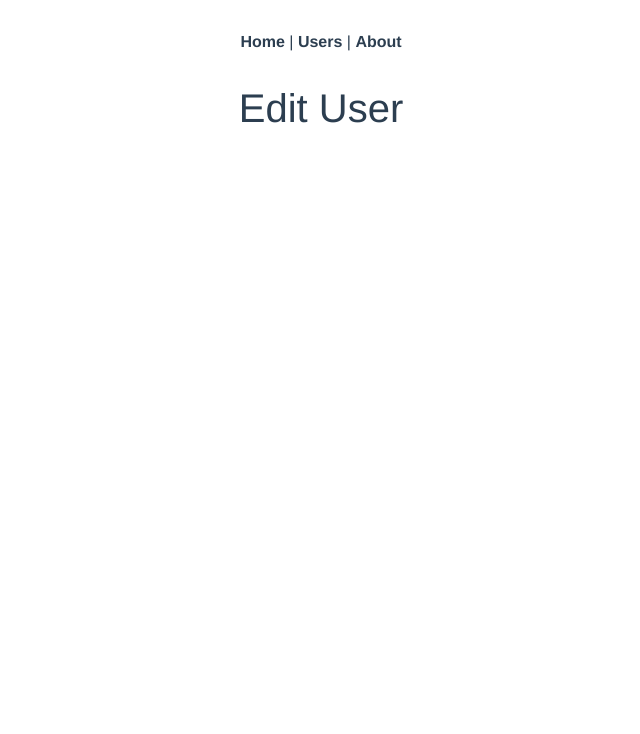
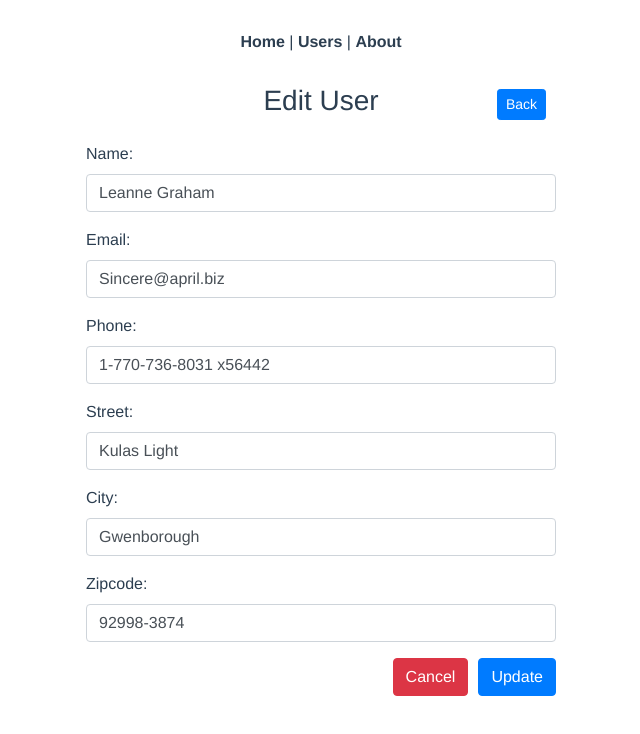
Before and after one commit to pradeeptakhatoi/VueJsPOC, a Vue app: page /edit-user/1 in a window 1280 px wide. Shown: the top 734 px of the page, without its empty margins (319-959 px from the left). Built offline with nearby package versions, Linux system fonts and the light colour scheme; data requests are answered from the project's data file.

Commit message:
CURD application using VueJs completed.

```diff
--- a/src/components/user/AddUser.vue
+++ b/src/components/user/AddUser.vue
@@ -1,16 +1,123 @@
 <template>
-  <div class="hello">
-    <h1>{{ heading }}</h1>
+  <div class="container">
+   <div style="position: relative;">
+      <h3 class="mb-4">{{heading}}</h3>
+      <router-link to="/users" class="btn btn-primary btn-sm" style="position: absolute; top: 5px; right: 10px;">Back</router-link>
+   </div>
+    <form @submit="onSubmit" method="post">
+
+      <p v-if="errors.length">
+        <b>Please correct the following error(s):</b>
+        <ul>
+          <li v-for="(error, index) in errors" :key="index">{{ error }}</li>
+        </ul>
+      </p>
+
+      <div class="form-group">
+        <label for="name">Name:</label>
+        <input type="name" class="form-control" placeholder="Enter name" id="name" v-model="user.name">
+      </div>
+
+      <div class="form-group">
+        <label for="email">Email:</label>
+        <input type="email" class="form-control" placeholder="Enter email" id="email" v-model="user.email">
+      </div>
+
+      <div class="form-group">
+        <label for="phone">Phone:</label>
+        <input type="text" class="form-control" placeholder="Enter phone" id="phone" v-model="user.phone">
+      </div>
+
+      <div class="form-group">
+        <label for="street">Street:</label>
+        <input type="text" class="form-control" placeholder="Enter street" id="street" v-model="user.address.street">
+      </div>
+
+      <div class="form-group">
+        <label for="city">City:</label>
+        <input type="text" class="form-control" placeholder="Enter city" id="city" v-model="user.address.city">
+      </div>
+
+      <div class="form-group">
+        <label for="phone">Zipcode:</label>
+        <input type="text" class="form-control" placeholder="Enter zipcode" id="zipcode" v-model="user.address.zipcode">
+      </div>
+
+      <div class="form-group" style="text-align: right;">
+        <router-link to="/users" class="btn btn-danger" style="margin: 0 10px;">Cancel</router-link>
+        <button type="submit" class="btn btn-primary">Submit</button>
+      </div>
+
+    </form>
   </div>
 </template>
 
 <script>
+import axios from "axios";
+
 export default {
   name: 'AddUser',
-   data: function() {
-        return {
-            heading: "Add New User"
+  data: function() {
+    return {
+        heading: "Add New User",
+        errors: [],
+        user: {
+          name: 'Pradeepta Khatoi',
+          email: null,
+          phone: null,
+          address: {
+            street: null,
+            city: null,
+            zipcode: null
+          }
         }
-    },
+    }
+  },
+  methods:{
+    onSubmit: function (e) {
+      e.preventDefault();
+
+      this.errors = [];
+
+      const {name, email, phone, address} = this.user;
+
+      if (!name) {
+        this.errors.push('Name required.');
+      }
+      if (!email) {
+        this.errors.push('Email required.');
+      }
+      if (!phone) {
+        this.errors.push('Phone required.');
+      }
+      if (!address.street) {
+        this.errors.push('Street required.');
+      }
+      if (!address.city) {
+        this.errors.push('City required.');
+      }
+
+      if (this.errors.length === 0) {
+        axios.post(`http://localhost:3000/users/`, this.user).then((res) => {
+          console.log(res);
+          this.$router.push({ name: 'Users' });
+          alert("New user added successfully!!");
+        }, error => {
+          console.log(error);
+        });
+      }
+
+    }
+  }
 }
 </script>
+
+<style scoped>
+  .container {
+    max-width: 500px;
+  }
+  .form-group label {
+    display: block;
+    text-align: left;
+  }
+</style>
--- a/src/components/user/EditUser.vue
+++ b/src/components/user/EditUser.vue
@@ -1,16 +1,133 @@
 <template>
-  <div class="hello">
-    <h1>{{ heading }}</h1>
+  <div class="container">
+   <div style="position: relative;">
+      <h3 class="mb-4">{{heading}}</h3>
+      <router-link to="/users" class="btn btn-primary btn-sm" style="position: absolute; top: 5px; right: 10px;">Back</router-link>
+   </div>
+    <form @submit="onSubmit" method="post">
+
+      <p v-if="errors.length">
+        <b>Please correct the following error(s):</b>
+        <ul>
+          <li v-for="(error, index) in errors" :key="index">{{ error }}</li>
+        </ul>
+      </p>
+
+      <div class="form-group">
+        <label for="name">Name:</label>
+        <input type="name" class="form-control" placeholder="Enter name" id="name" v-model="user.name">
+      </div>
+
+      <div class="form-group">
+        <label for="email">Email:</label>
+        <input type="email" class="form-control" placeholder="Enter email" id="email" v-model="user.email">
+      </div>
+
+      <div class="form-group">
+        <label for="phone">Phone:</label>
+        <input type="text" class="form-control" placeholder="Enter phone" id="phone" v-model="user.phone">
+      </div>
+
+      <div class="form-group">
+        <label for="street">Street:</label>
+        <input type="text" class="form-control" placeholder="Enter street" id="street" v-model="user.address.street">
+      </div>
+
+      <div class="form-group">
+        <label for="city">City:</label>
+        <input type="text" class="form-control" placeholder="Enter city" id="city" v-model="user.address.city">
+      </div>
+
+      <div class="form-group">
+        <label for="phone">Zipcode:</label>
+        <input type="text" class="form-control" placeholder="Enter zipcode" id="zipcode" v-model="user.address.zipcode">
+      </div>
+
+      <div class="form-group" style="text-align: right;">
+        <router-link to="/users" class="btn btn-danger" style="margin: 0 10px;">Cancel</router-link>
+        <button type="submit" class="btn btn-primary">Update</button>
+      </div>
+
+    </form>
   </div>
 </template>
 
 <script>
+import axios from "axios";
+
 export default {
   name: 'EditUser',
-   data: function() {
-        return {
-            heading: "Edit User"
+  data: function() {
+    return {
+        heading: "Edit User",
+        errors: [],
+        user: {
+          name: null,
+          email: null,
+          phone: null,
+          address: {
+            street: null,
+            city: null,
+            zipcode: null
+          }
         }
-    },
+    }
+  },
+  created: function() {
+    const id = this.$route.params.id;
+    axios
+      .get(`http://localhost:3000/users/${id}`)
+      .then((res) => {
+        this.user = res.data;
+      });
+  },
+  methods:{
+    onSubmit: function (e) {
+      e.preventDefault();
+
+      this.errors = [];
+
+      const {name, email, phone, address} = this.user;
+
+      if (!name) {
+        this.errors.push('Name required.');
+      }
+      if (!email) {
+        this.errors.push('Email required.');
+      }
+      if (!phone) {
+        this.errors.push('Phone required.');
+      }
+      if (!address.street) {
+        this.errors.push('Street required.');
+      }
+      if (!address.city) {
+        this.errors.push('City required.');
+      }
+
+      const {id, ...data} = this.user;
+
+      if (this.errors.length === 0) {
+        axios.put(`http://localhost:3000/users/${id}/`, data).then((res) => {
+          console.log(res);
+          this.$router.push({ name: 'Users' });
+          alert("User Updated  Successfully!!");
+        }, error => {
+          console.log(error);
+        });
+      }
+
+    }
+  }
 }
 </script>
+
+<style scoped>
+  .container {
+    max-width: 500px;
+  }
+  .form-group label {
+    display: block;
+    text-align: left;
+  }
+</style>
--- a/src/components/user/ListUser.vue
+++ b/src/components/user/ListUser.vue
@@ -1,22 +1,27 @@
 <template>
    <div class="container">
-    <h3 class="mb-4">User Listing</h3>
+   <div style="position: relative;">
+      <h3 class="mb-4">User Listing</h3>
+      <router-link to="/add-user" class="btn btn-primary btn-sm" style="position: absolute; top: 5px; right: 10px;">Add New User</router-link>
+   </div>
     <table class="table table-bordered table-striped table-hover">
       <thead>
         <tr>
-          <th scope="col">Id</th>
+          <th scope="col">#</th>
           <th scope="col">Name</th>
           <th scope="col">Email</th>
-          <th scope="col">City</th>
+          <th scope="col">Phone</th>
+          <!--<th scope="col">Address</th>-->
           <th scope="col">Actions</th>
         </tr>
       </thead>
       <tbody v-if="(users && users.length > 0)">
-        <tr v-for="user in users" v-bind:key="user.id">
-          <th scope="row">{{user.id}}</th>
+        <tr v-for="(user, index) in users" v-bind:key="index">
+          <th scope="row">{{index + 1}}</th>
           <td>{{user.name}}</td>
           <td>{{user.email}}</td>
-          <td>{{user.address.city}}</td>
+          <td>{{user.phone}}</td>
+          <!--<td>{{`${user.address.street}, ${user.address.city}, ${user.address.zipcode}`}}</td>-->
           <td>
             <router-link v-bind:to="{ name: 'ViewUser', params: {id: user.id } }" class="btn btn-primary btn-sm">View</router-link>&nbsp;&nbsp;
             <router-link v-bind:to="{ name: 'EditUser', params: {id: user.id } }" class="btn btn-secondary btn-sm">Edit</router-link>&nbsp;&nbsp;
@@ -42,16 +47,24 @@ export default {
     },
     created: function() {
       axios
-        .get('https://jsonplaceholder.typicode.com/users')
-        .then(res => res.data.slice(0, 5))
+        .get('http://localhost:3000/users')
+        .then(res => res.data.slice(0, 10))
         .then(res => {
-          this.users = res;
+          this.users = res.sort((a, b) => a.name.localeCompare(b.name));
         })
     },
     methods: {
     deleteUser : function(user) {
         if(confirm('Are you sure you want to delete this user?')) {
+
           this.users = this.users.filter((u) => u.id != user.id);
+
+          axios.delete(`http://localhost:3000/users/${user.id}`).then(res => {
+            console.log(res);
+            // alert("Deleted Successfully!!");
+          }, error => {
+            console.log(error);
+          });
         }
       }
     }
--- a/src/components/user/ViewUser.vue
+++ b/src/components/user/ViewUser.vue
@@ -3,6 +3,7 @@
     <div class="card text-center" v-if="user">
       <div class="card-header">
         <strong>{{ user.name }}</strong>
+        <router-link to="/users" class="btn btn-primary btn-sm" style="position: absolute; top: 8px; right: 15px;">Back</router-link>
       </div>
       <div class="card-body">
         <h5 class="card-title"></h5>
@@ -22,14 +23,10 @@
                 <td>{{ user.phone }}</td>
               </tr>
               <tr>
-                <td><strong>Website</strong></td>
-                <td>{{ user.website }}</td>
-              </tr>
-              <tr>
                 <td><strong>Address</strong></td>
                 <td>
                   {{
-                    `${user.address.street}, ${user.address.suite}, ${user.address.city}, ${user.address.zipcode}`
+                    `${user.address.street}, ${user.address.city}, ${user.address.zipcode}`
                   }}
                 </td>
               </tr>
@@ -55,7 +52,7 @@ export default {
   created: function() {
     const id = this.$route.params.id;
     axios
-      .get(`https://jsonplaceholder.typicode.com/users/${id}`)
+      .get(`http://localhost:3000/users/${id}`)
       .then((res) => {
         this.user = res.data;
       });
--- /dev/null
+++ b/src/data/db.json
@@ -0,0 +1,75 @@
+{
+  "users": [
+    {
+      "id": 1,
+      "name": "Leanne Graham",
+      "email": "Sincere@april.biz",
+      "address": {
+        "street": "Kulas Light",
+        "city": "Gwenborough",
+        "zipcode": "92998-3874"
+      },
+      "phone": "1-770-736-8031 x56442",
+      "website": "hildegard.org"
+    },
+    {
+      "id": 2,
+      "name": "Ervin Howell",
+      "email": "Shanna@melissa.tv",
+      "address": {
+        "street": "Victor Plains",
+        "city": "Wisokyburgh",
+        "zipcode": "90566-7771"
+      },
+      "phone": "010-692-6593 x09125",
+      "website": "anastasia.net"
+    },
+    {
+      "id": 3,
+      "name": "Clementine Bauch",
+      "email": "Nathan@yesenia.net",
+      "address": {
+        "street": "Douglas Extension",
+        "city": "McKenziehaven",
+        "zipcode": "59590-4157"
+      },
+      "phone": "1-463-123-4447",
+      "website": "ramiro.info"
+    },
+    {
+      "id": 4,
+      "name": "Patricia Lebsack",
+      "email": "Julianne.OConner@kory.org",
+      "address": {
+        "street": "Hoeger Mall",
+        "city": "South Elvis",
+        "zipcode": "53919-4257"
+      },
+      "phone": "493-170-9623 x156",
+      "website": "kale.biz"
+    },
+    {
+      "id": 5,
+      "name": "Chelsey Dietrich",
+      "email": "Lucio_Hettinger@annie.ca",
+      "address": {
+        "street": "Skiles Walks",
+        "city": "Roscoeview",
+        "zipcode": "33263"
+      },
+      "phone": "(254)954-1289",
+      "website": "demarco.info"
+    },
+    {
+      "name": "Pradeepta Kumar Khatoi",
+      "email": "pradeepta20@gmail.com",
+      "phone": "8917304055",
+      "address": {
+        "street": "Marathalli",
+        "city": "Bangalore",
+        "zipcode": "560037"
+      },
+      "id": 6
+    }
+  ]
+}
```
